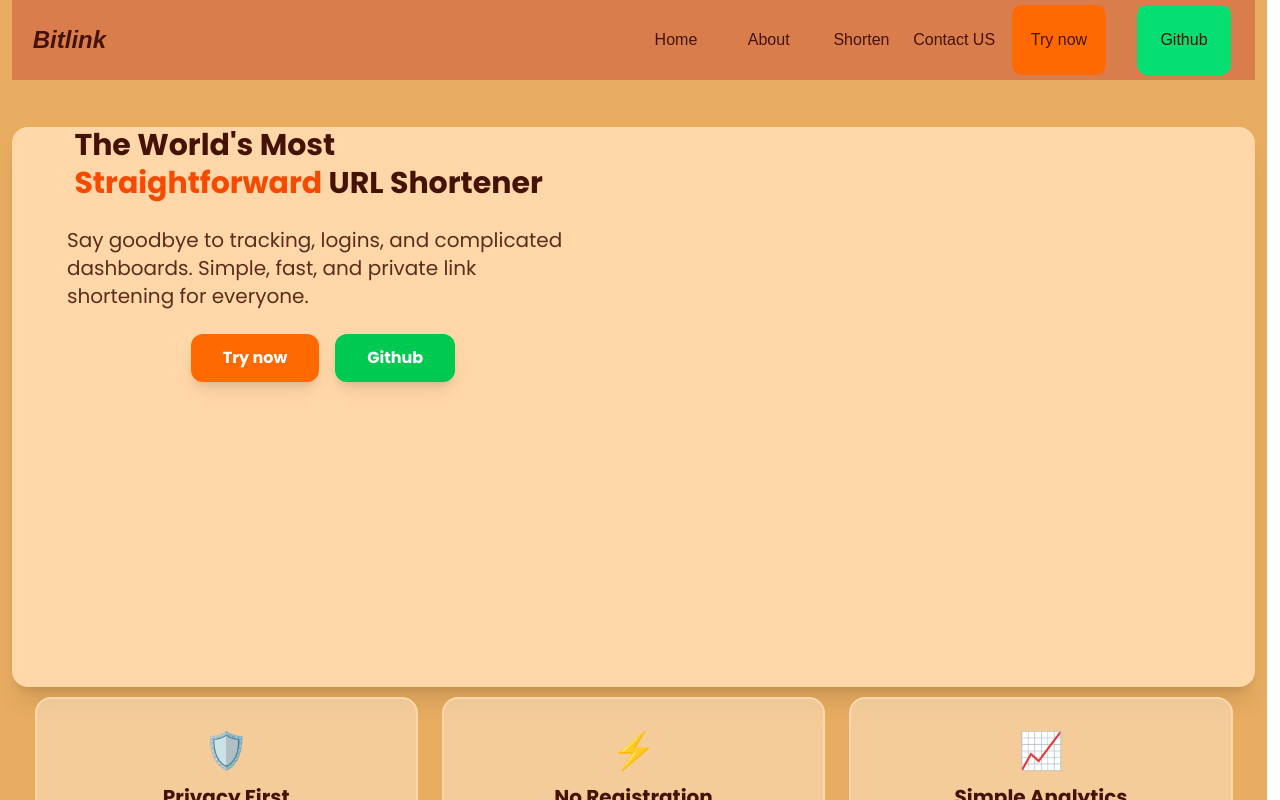
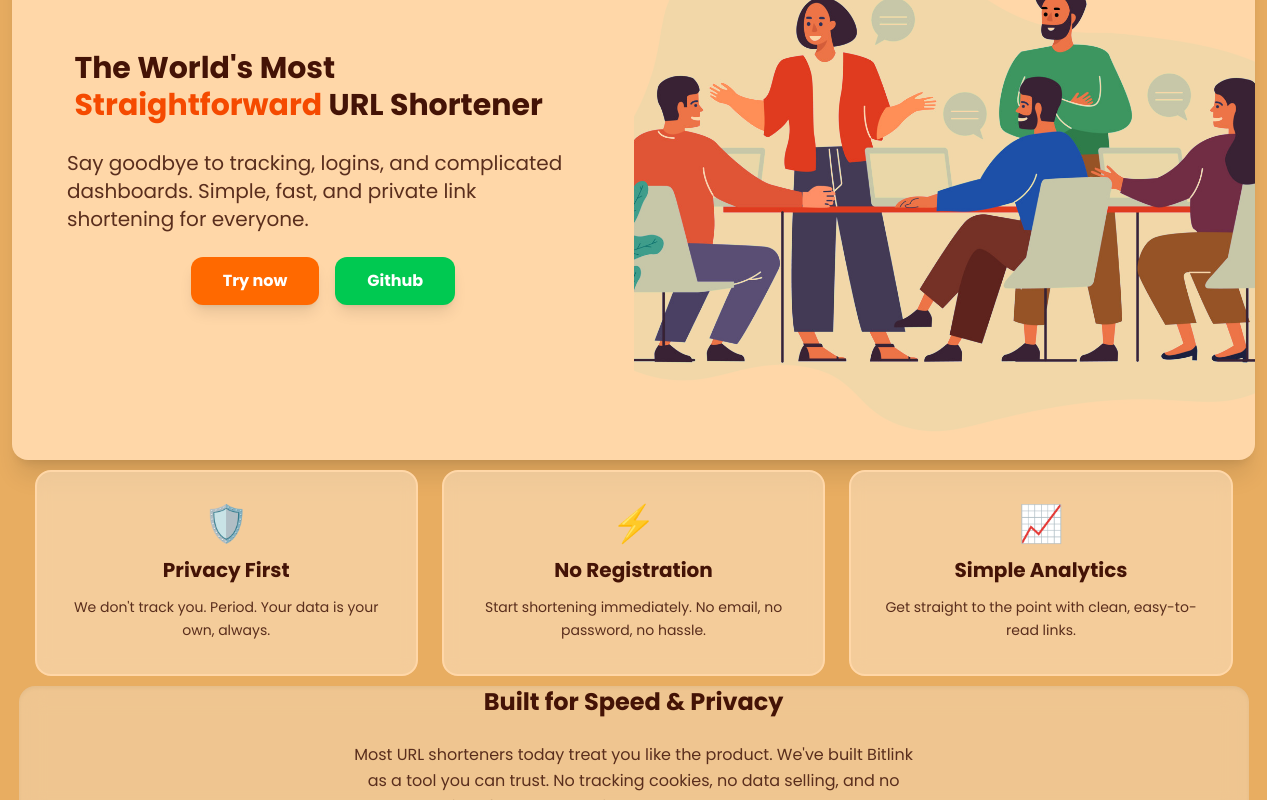
Before and after one commit to Shashikantgiri-web/Url-Shortener, a Next.js app in the folder main-code/: page / in a window 1280 px wide. Shown: the top 800 px of the page. Built offline with nearby package versions, Linux system fonts and the light colour scheme.

Commit message:
Update page.js

```diff
--- a/main-code/app/page.js
+++ b/main-code/app/page.js
@@ -10,7 +10,7 @@ const poppins = Poppins({
 
 export default function Home() {
   return (
-    <div className={`w-[99%] min-h-[140vh] max-h-[230vh] flex flex-col justify-center items-center gap-2.5 py-0.5 ${poppins.className}`}>
+    <div className={`w-[99%] md:h-[70vh] h-[230vh] flex flex-col justify-center items-center gap-2.5 py-0.5 ${poppins.className}`}>
       {/* Hero Section */}
       <section className="w-full min-h-[70vh] max-h-[110vh] flex flex-col-reverse md:flex-row bg-orange-200 rounded-2xl overflow-hidden shadow-xl group transition-all duration-500 hover:shadow-2xl">
         <div className="w-full md:w-[50%] md:h-[99%] h-[50%] flex flex-col justify-center items-center gap-6">
```
